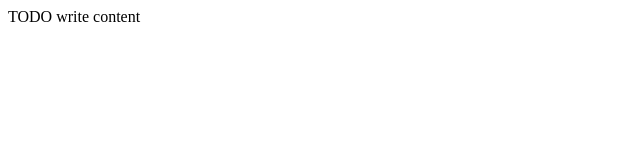
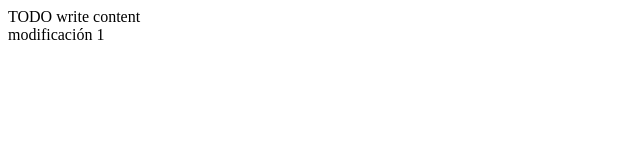
Before and after one commit to zeppol/banana, a plain HTML site: page public_html/index.html in a window 1280 px wide. Shown: the full height of the page, 0-640 px from the left. Drawn offline with Linux system fonts and the light colour scheme.

Commit message:
creación de proyecto
-- commit2 modificando con el branch creado

```diff
--- a/public_html/index.html
+++ b/public_html/index.html
@@ -12,5 +12,6 @@
     </head>
     <body>
         <div>TODO write content</div>
+        <div> modificación 1 </div>
     </body>
 </html>
```
